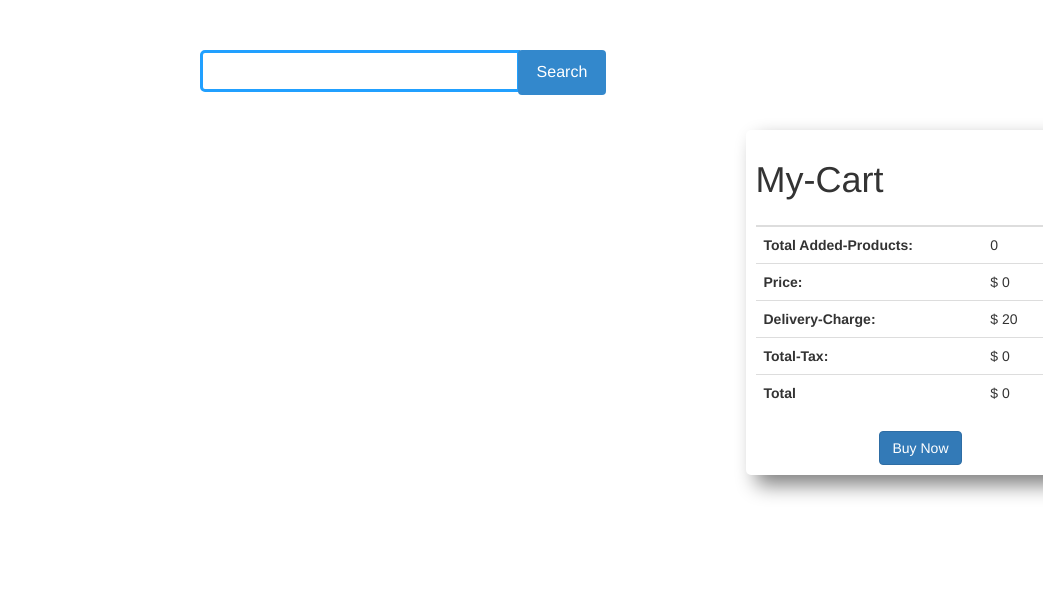
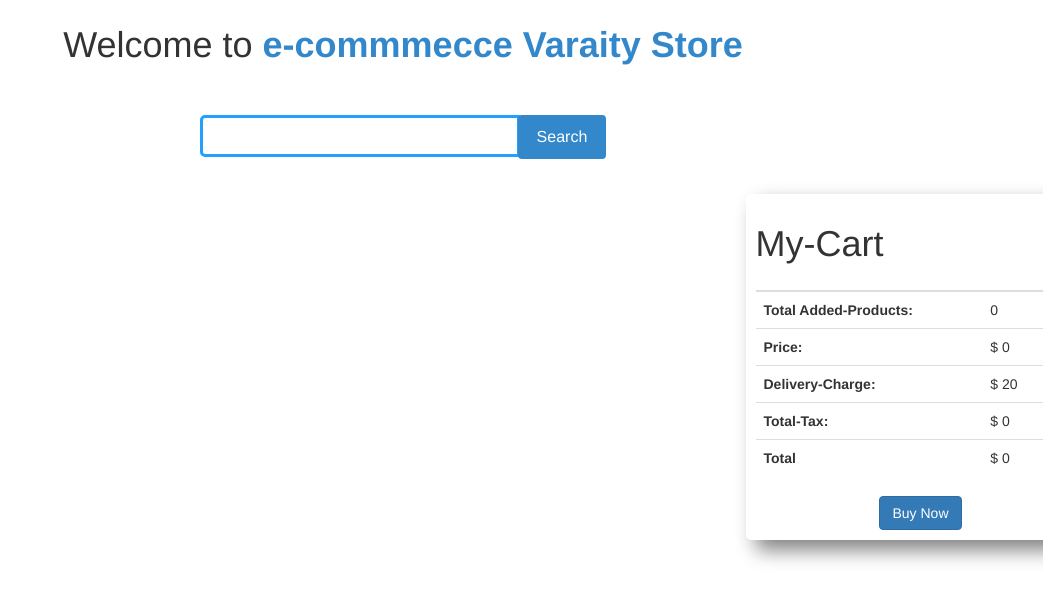
Before and after one commit to MarufMobin/varaitystore, a plain HTML site: page index.html in a window 1280 px wide. Shown: the whole page, without its empty margins (237-1280 px from the left). Drawn offline with nearby package versions, Linux system fonts and the light colour scheme; no server answers.

Commit message:
Every thing done

```diff
--- a/css/style.css
+++ b/css/style.css
@@ -34,6 +34,10 @@ body {
 }
 .rating-bold{
   font-weight: 700;
+}
+.heading{
+  text-align: center;
+   margin: 25px 0px;
 }
 #all-products {
   display: grid;
--- a/index.html
+++ b/index.html
@@ -5,7 +5,7 @@
   <meta charset="UTF-8" />
   <meta http-equiv="X-UA-Compatible" content="IE=edge" />
   <meta name="viewport" content="width=device-width, initial-scale=1.0" />
-  <title>FakeStore</title>
+  <title>Varaity Store</title>
   <link rel="stylesheet" href="./css/style.css" />
   <!-- Latest compiled and minified CSS -->
   <link rel="stylesheet" href="https://maxcdn.bootstrapcdn.com/bootstrap/3.3.7/css/bootstrap.min.css"
@@ -18,11 +18,15 @@
 
   <!-- font Awasome -->
   <link rel="stylesheet" href="https://cdnjs.cloudflare.com/ajax/libs/font-awesome/4.7.0/css/font-awesome.css" integrity="sha512-5A8nwdMOWrSz20fDsjczgUidUBR8liPYU+WymTZP1lmY9G6Oc7HlZv156XqnsgNUzTyMefFTcsFH/tnJE/+xBg==" crossorigin="anonymous" referrerpolicy="no-referrer" />
+  <!-- fav icon -->
+  <link rel="shortcut icon" href="img/icon.png" type="image/x-icon">
 
 </head>
 
 <body>
-  <header></header>
+  <header>
+        <h1 class="heading">Welcome to <span style="color: #3388cc; font-weight: 600;">e-commmecce Varaity Store</span></h1>
+  </header>
   <main class="main">
     <!-- input Field  -->
     <div class="search-field">
```
Also changed, not shown: img/icon.png (added).
